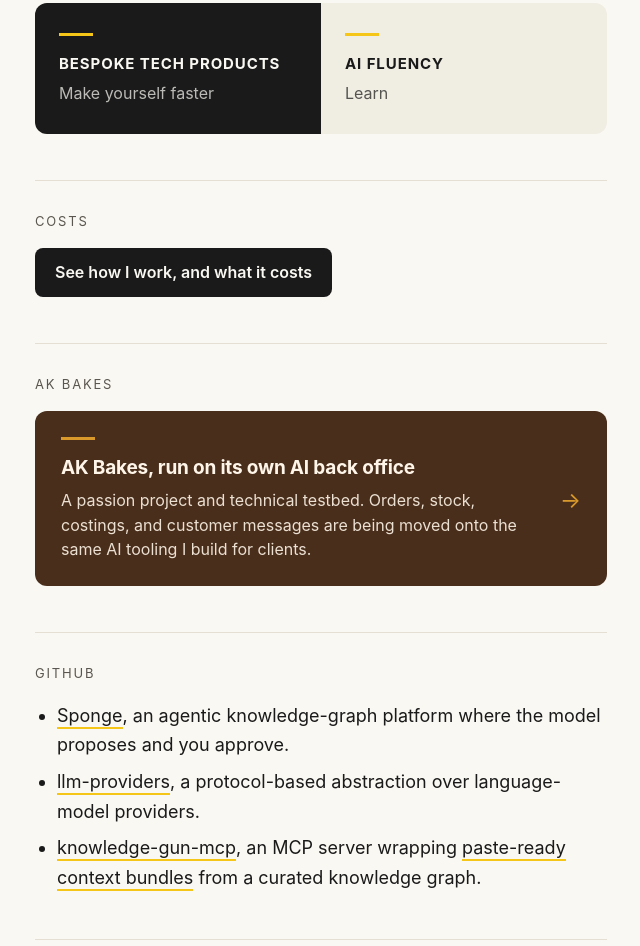
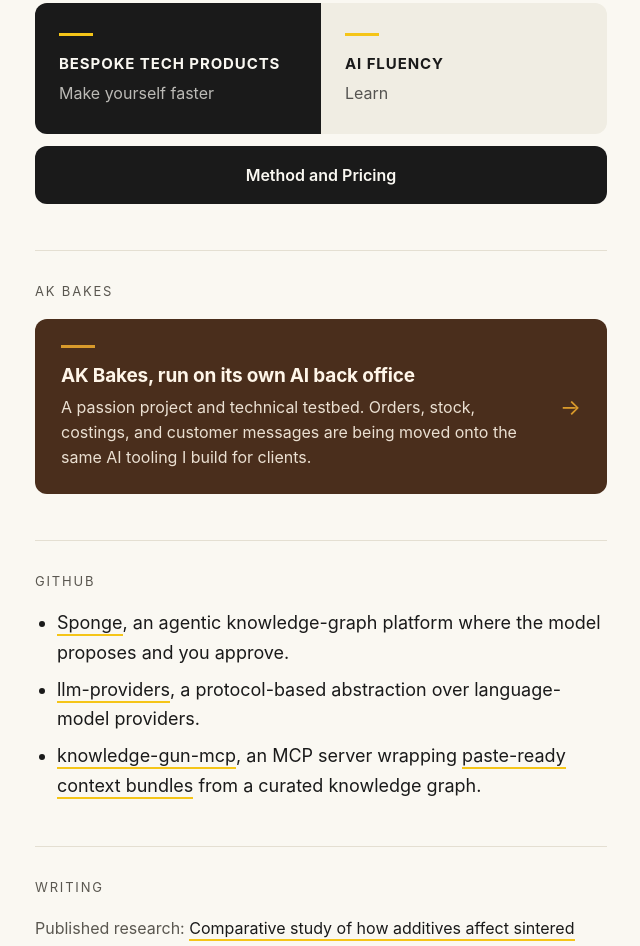
Before and after one commit to akaddo97/akaddo97.github.io, a plain HTML site: page index.html in a window 1280 px wide. Shown: the part 985-1931 px from the top of the page, without its empty margins (351-991 px from the left). Drawn offline with Linux system fonts and the light colour scheme.

Commit message:
Home: Method and Pricing as a full-width panel, no heading

```diff
--- a/index.html
+++ b/index.html
@@ -118,6 +118,10 @@
   .btn{display:inline-block;background:var(--ink);color:var(--bg);border:0;border-bottom:0;
     border-radius:8px;padding:11px 20px;font-size:16px;font-weight:600;}
   .btn:hover{background:#000;color:var(--bg);}
+  /* The costs pointer: same width as the split above it and the bakery card
+     below, so the three read as one stack. */
+  .costs{margin-top:12px;}
+  .btn-wide{display:block;width:100%;text-align:center;padding:16px 20px;border-radius:12px;}
 
   /* The site's only navigation, so it carries the pages, the two actions, and
      the off-site links. A 64px left strip from 769px up, a bottom bar below
@@ -282,11 +286,11 @@
 
   <!-- Prices live on /pricing/ only, per AK 2026-08-10. The homepage points at
        them rather than quoting them, so the rate appears once and in context.
-       Full working: docs/scoping/pricing_and_client_pipeline_2026-08-10.html -->
-  <div class="work">
-    <p class="oh">Costs</p>
-
-    <p><a class="btn" href="pricing/">See how I work, and what it costs</a></p>
+       Full working: docs/scoping/pricing_and_client_pipeline_2026-08-10.html
+       No heading and no rule, per AK 2026-08-12: it reads as a third full-width
+       panel under the two-up split rather than as its own section. -->
+  <div class="costs">
+    <a class="btn btn-wide" href="pricing/">Method and Pricing</a>
   </div>
 
   <!-- The bakery sits above the repos deliberately. It is the differentiator:
```
